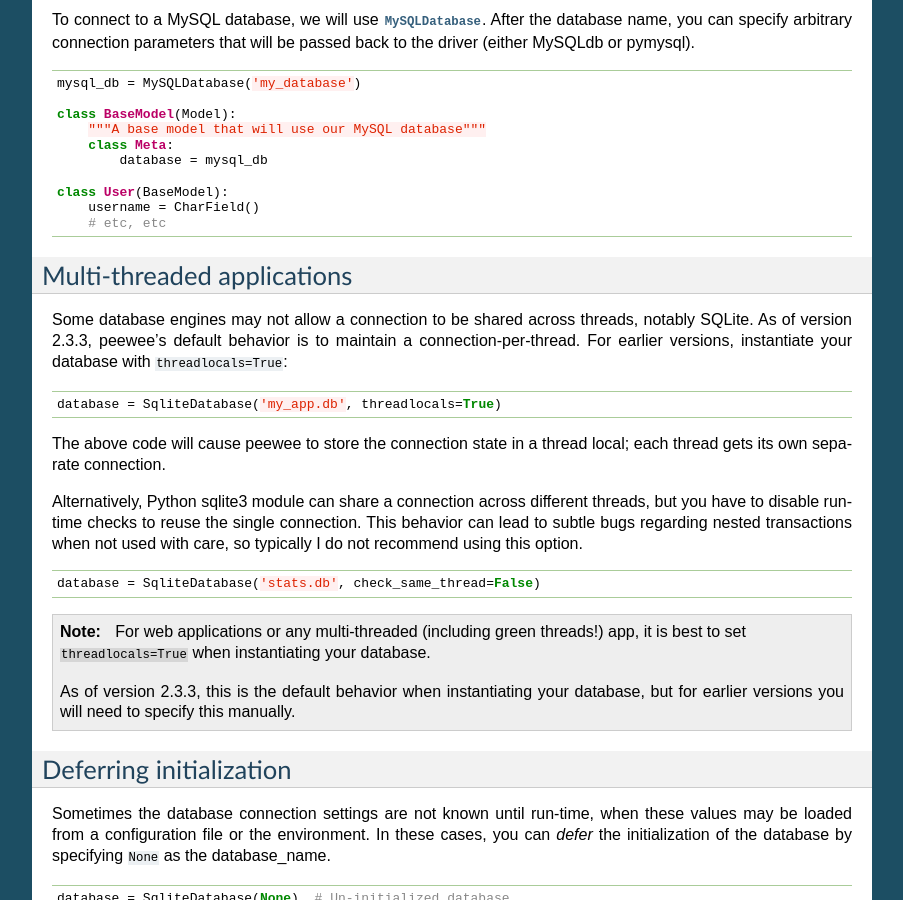
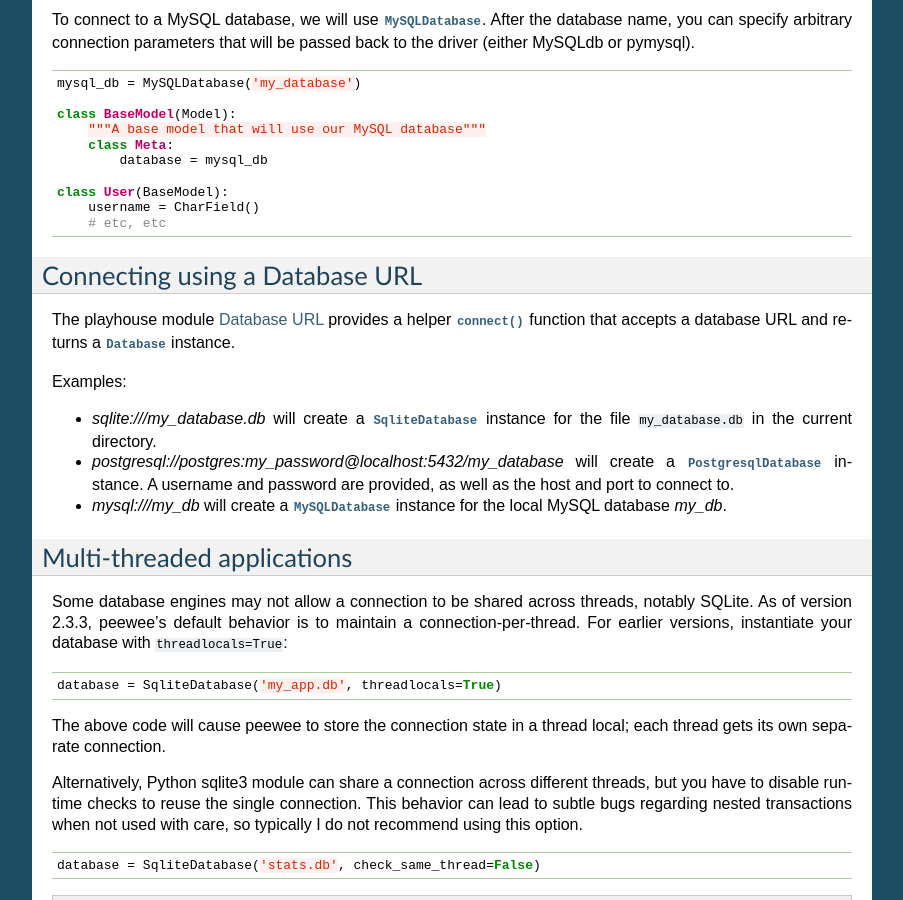
Before and after one commit to coleifer/peewee, a Sphinx documentation site: the page built from docs/peewee/database.rst, in a window 1280 px wide and 900 px high, scrolled down 3698 px. Shown: the whole window, without its empty margins (198-1101 px from the left). Built offline with Sphinx 7.4.7, drawn with Linux system fonts in a browser that asks for light colours; pages that are not in the unit, such as notebooks, are missing from menus; some of the changed text lies outside the part shown.

Commit message:
Moar docs.

```diff
--- a/docs/peewee/database.rst
+++ b/docs/peewee/database.rst
@@ -224,6 +224,17 @@
     class User(BaseModel):
         username = CharField()
         # etc, etc
+
+Connecting using a Database URL
+-------------------------------
+
+The playhouse module :ref:`db_url` provides a helper :py:func:`connect` function that accepts a database URL and returns a :py:class:`Database` instance.
+
+Examples:
+
+* *sqlite:///my_database.db* will create a :py:class:`SqliteDatabase` instance for the file ``my_database.db`` in the current directory.
+* *postgresql://postgres:my_password@localhost:5432/my_database* will create a :py:class:`PostgresqlDatabase` instance. A username and password are provided, as well as the host and port to connect to.
+* *mysql:///my_db* will create a :py:class:`MySQLDatabase` instance for the local MySQL database *my_db*.
 
 Multi-threaded applications
 ---------------------------
```
